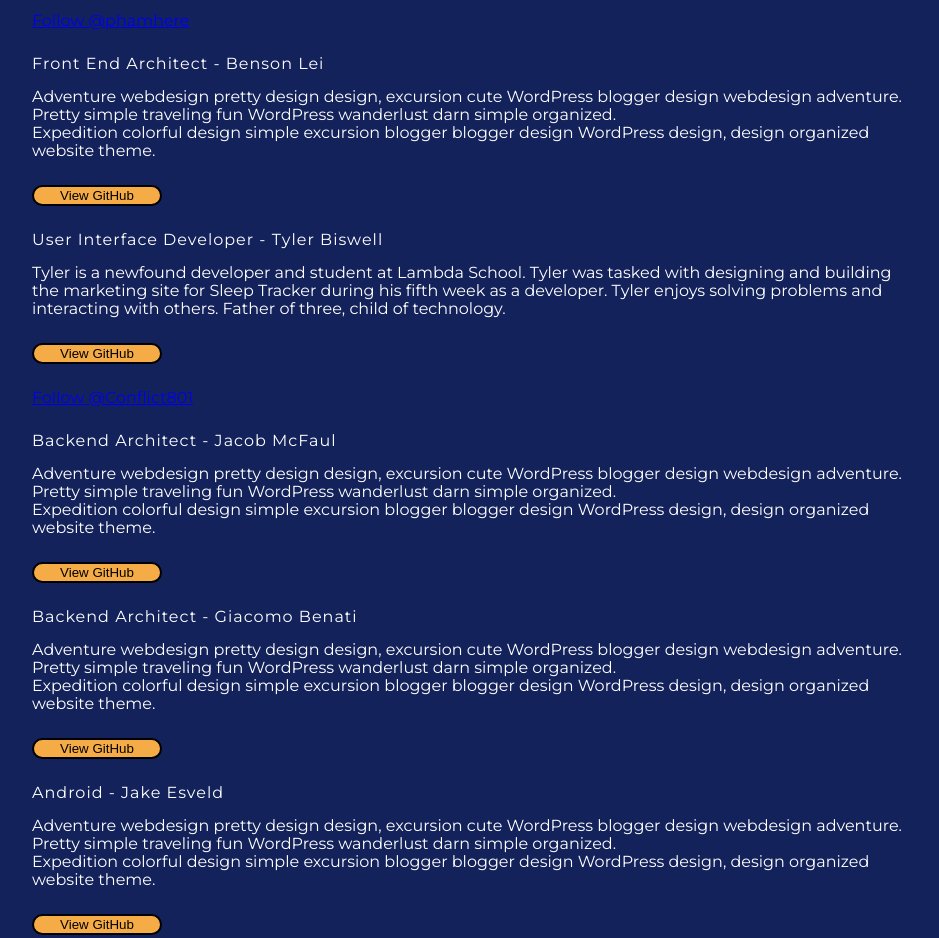
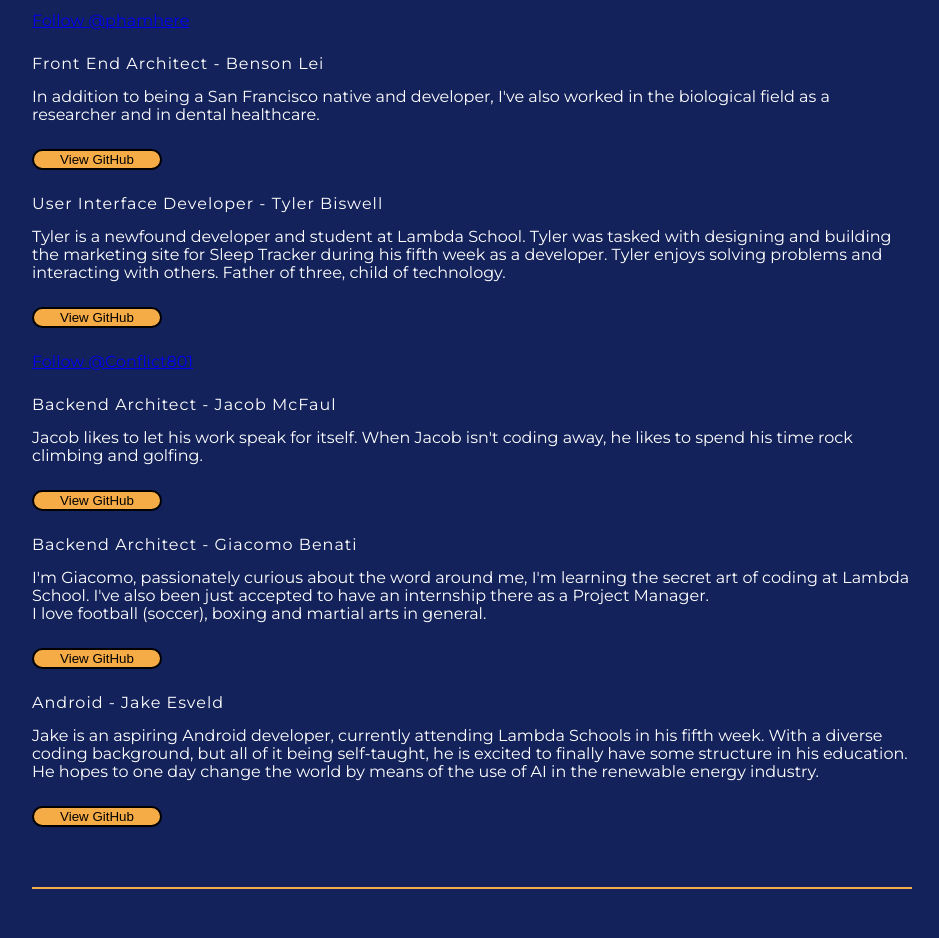
Before and after one commit to sleeptrackerteam/sleeptrackerui, a plain HTML site: page About.html in a window 1280 px wide. Shown: the part 340-1278 px from the top of the page, without its empty margins (168-1107 px from the left). After the commit the page ends 1229 px from the top, so only its background shows below. Drawn offline with Linux system fonts and the light colour scheme.

Commit message:
updated everyones about me

```diff
--- a/About.html
+++ b/About.html
@@ -35,8 +35,7 @@
 
       <div class ="text-content">
         <h2>Front End Architect - Benson Lei</h2>
-        <p>Adventure webdesign pretty design design, excursion cute WordPress blogger design webdesign adventure. Pretty simple traveling fun WordPress wanderlust darn simple organized.</p>
-        <p>Expedition colorful design simple excursion blogger blogger design WordPress design, design organized website theme.</p>
+        <p>In addition to being a San Francisco native and developer, I've also worked in the biological field as a researcher and in dental healthcare.</p>
         <button class = github onclick="window.location.href = 'https://github.com/jmtblei';">View GitHub</button>
       </div>
 
@@ -50,22 +49,20 @@
 
       <div class ="text-content">
         <h2>Backend Architect - Jacob McFaul</h2>
-        <p>Adventure webdesign pretty design design, excursion cute WordPress blogger design webdesign adventure. Pretty simple traveling fun WordPress wanderlust darn simple organized.</p>
-        <p>Expedition colorful design simple excursion blogger blogger design WordPress design, design organized website theme.</p>
+        <p>Jacob likes to let his work speak for itself. When Jacob isn't coding away, he likes to spend his time rock climbing and golfing. </p>
         <button class = github onclick="window.location.href = 'https://github.com/McTrip777';">View GitHub</button>
       </div>
 
       <div class ="text-content">
         <h2>Backend Architect - Giacomo Benati</h2>
-        <p>Adventure webdesign pretty design design, excursion cute WordPress blogger design webdesign adventure. Pretty simple traveling fun WordPress wanderlust darn simple organized.</p>
-        <p>Expedition colorful design simple excursion blogger blogger design WordPress design, design organized website theme.</p>
+        <p>I'm Giacomo, passionately curious about the word around me, I'm learning the secret art of coding at Lambda School. I've also been just accepted to have an internship there as a Project Manager.</p>
+        <p>I love football (soccer), boxing and martial arts in general.</p>
         <button class = github onclick="window.location.href = 'https://github.com/GianBarGian';">View GitHub</button>
       </div>
 
       <div class ="text-content">
         <h2>Android - Jake Esveld</h2>
-        <p>Adventure webdesign pretty design design, excursion cute WordPress blogger design webdesign adventure. Pretty simple traveling fun WordPress wanderlust darn simple organized.</p>
-        <p>Expedition colorful design simple excursion blogger blogger design WordPress design, design organized website theme.</p>
+        <p>Jake is an aspiring Android developer, currently attending Lambda Schools in his fifth week. With a diverse coding background, but all of it being self-taught, he is excited to finally have some structure in his education. He hopes to one day change the world by means of the use of AI in the renewable energy industry.</p>
         <button class = github onclick="window.location.href = 'https://github.com/JakeEsveldDevelopment';">View GitHub</button>
       </div>
     </section>
```
